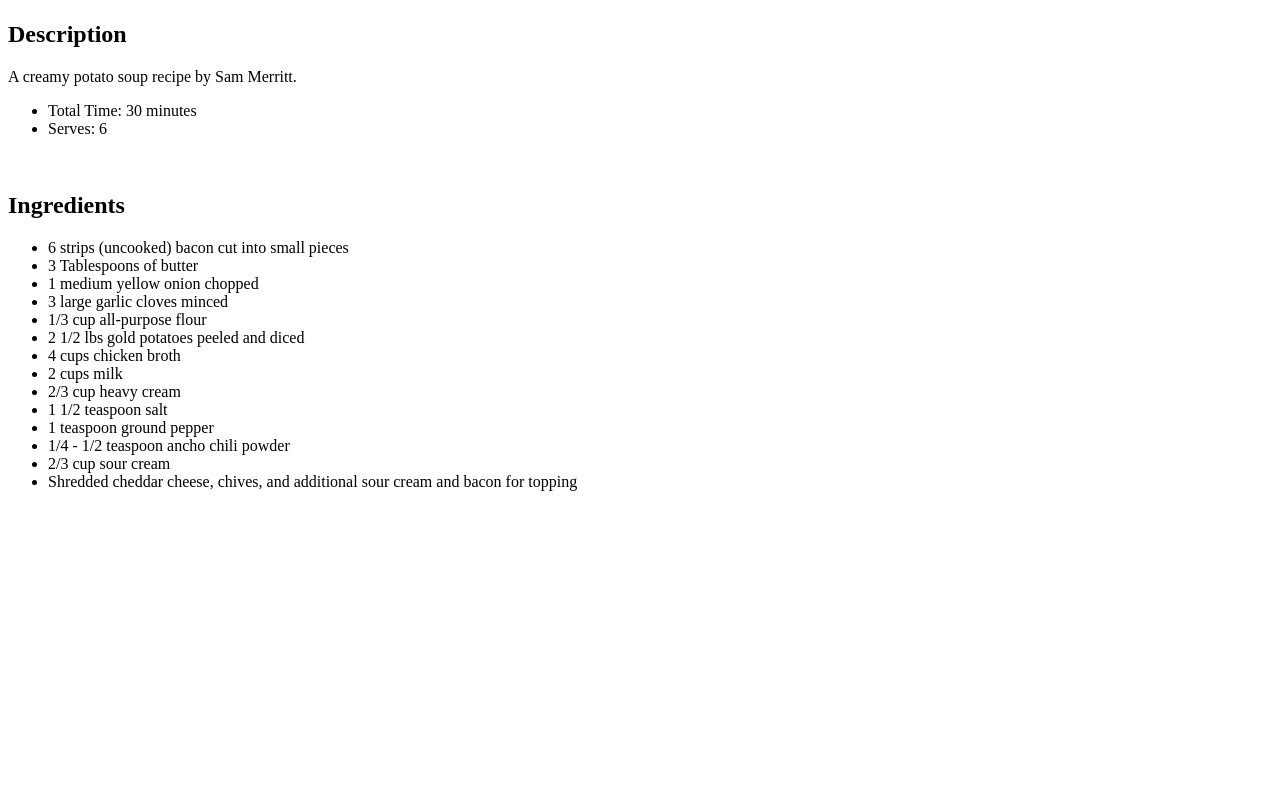
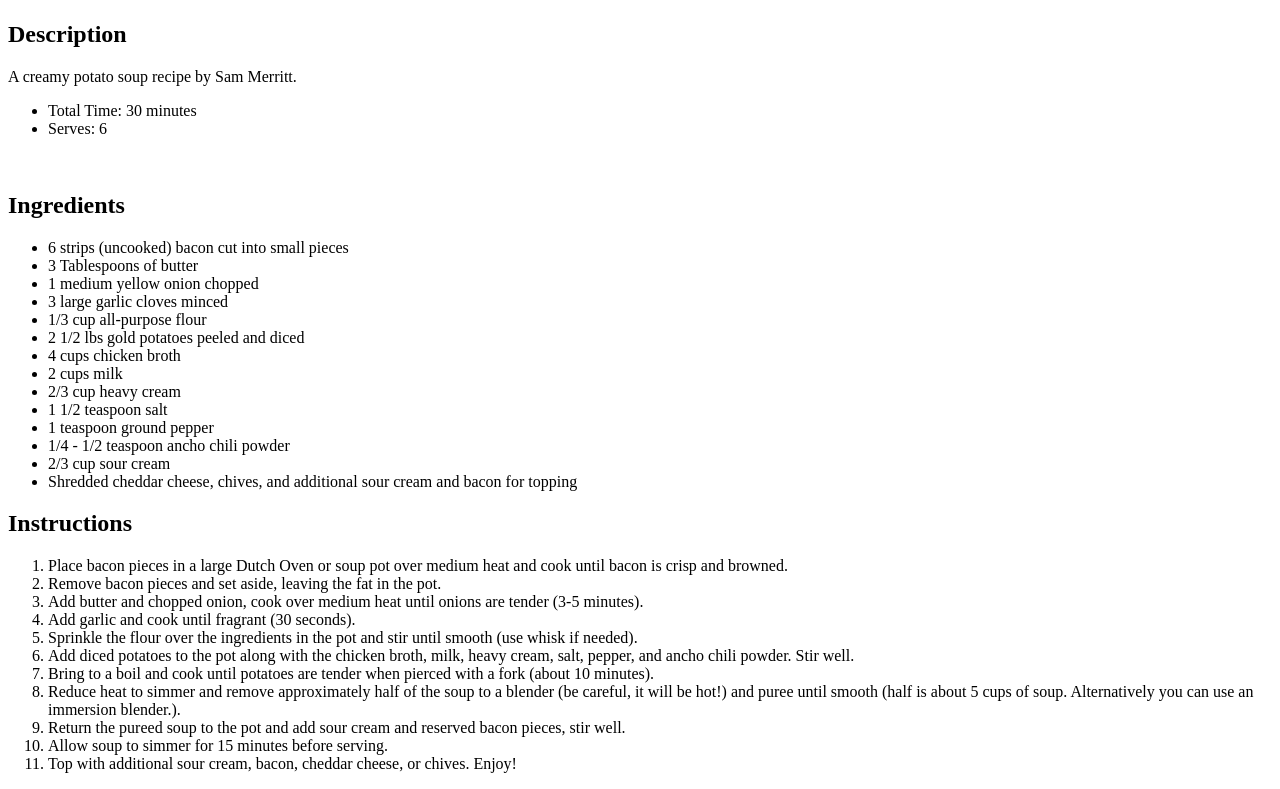
Before and after one commit to coffeecakecereal/odin-recipes, a plain HTML site: page recipes/potato-soup.html in a window 1280 px wide. Shown: the part 401-1190 px from the top of the page. Before the commit the page ends 908 px from the top, so only its background shows below. Drawn offline with Linux system fonts and the light colour scheme.

Commit message:
Add Instructions

```diff
--- a/recipes/potato-soup.html
+++ b/recipes/potato-soup.html
@@ -33,7 +33,21 @@
           <li>1/4 - 1/2 teaspoon ancho chili powder</li>
           <li>2/3 cup sour cream</li>
           <li>Shredded cheddar cheese, chives, and additional sour cream and bacon for topping</li>
+      </ul>
+    <h2>Instructions</h2>
+      <ol>
+          <li>Place bacon pieces in a large Dutch Oven or soup pot over medium heat and cook until bacon is crisp and browned.</li>
+          <li>Remove bacon pieces and set aside, leaving the fat in the pot.</li>
+          <li>Add butter and chopped onion, cook over medium heat until onions are tender (3-5 minutes).</li>
+          <li>Add garlic and cook until fragrant (30 seconds).</li>
+          <li>Sprinkle the flour over the ingredients in the pot and stir until smooth (use whisk if needed).</li>
+          <li>Add diced potatoes to the pot along with the chicken broth, milk, heavy cream, salt, pepper, and ancho chili powder. Stir well.</li>
+          <li>Bring to a boil and cook until potatoes are tender when pierced with a fork (about 10 minutes).</li>
+          <li>Reduce heat to simmer and remove approximately half of the soup to a blender (be careful, it will be hot!) and puree until smooth (half is about 5 cups of soup. Alternatively you can use an immersion blender.).</li>
+          <li>Return the pureed soup to the pot and add sour cream and reserved bacon pieces, stir well.</li>
+          <li>Allow soup to simmer for 15 minutes before serving.</li>
+          <li>Top with additional sour cream, bacon, cheddar cheese, or chives. Enjoy!</li>
+      </ol>
 
-      </ul>
 </body>
 </html>
```
